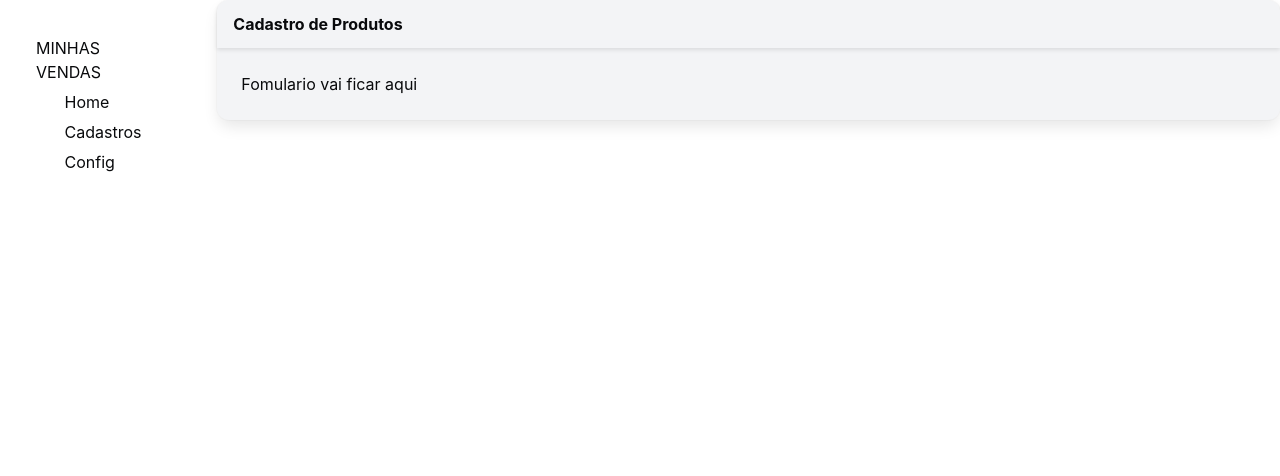
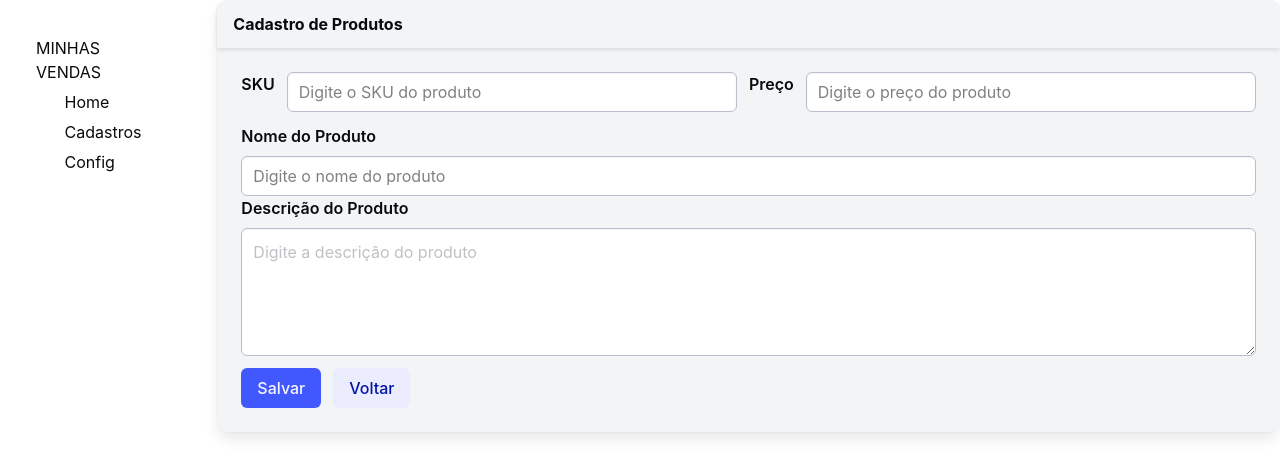
Before and after one commit to GabrielLimaSC/AppVendas, a Next.js app: page /cadastros/produtos in a window 1280 px wide. Shown: the top 476 px of the page. Built offline with nearby package versions, Linux system fonts and the light colour scheme.

Commit message:
Implementa formulário de cadastro de produtos com campos para SKU, preço, nome e descrição

```diff
--- a/src/app/components/produtos/cadastro/index.tsx
+++ b/src/app/components/produtos/cadastro/index.tsx
@@ -3,7 +3,55 @@ import { Layout } from '../../layout'
 export const CadastroProdutos: React.FC = () => {
     return (
         <Layout titulo="Cadastro de Produtos">
-            Fomulario vai ficar aqui
+            <div className="field is-grouped">
+
+                {/* SKU do Produto */}
+                <label className="label has-text-black" htmlFor="InputSku">SKU</label>
+                <div className="control is-expanded">
+                    <input className="input placeholder-gray is-hovered has-text-black has-background-white"
+                    id="InputSku"
+                    type="text"
+                    placeholder="Digite o SKU do produto"/>
+                </div>
+
+                {/* Preço */}
+                <label className="label has-text-black" htmlFor="InputPreco">Preço</label>
+                <div className="control is-expanded">
+                    <input className="input placeholder-gray is-hovered has-text-black has-background-white"
+                    id="InputPreco"
+                    type="text"
+                    placeholder="Digite o preço do produto"/>
+                </div>
+
+            </div>
+            <div className="field">
+                {/* Nome do Produto */}
+                <label className="label has-text-black" htmlFor="InputNome">Nome do Produto</label>
+                <div className="control is-expanded">
+                    <input className="input placeholder-gray is-hovered has-text-black has-background-white"
+                    id="InputNome"
+                    type="text"
+                    placeholder="Digite o nome do produto"/>
+                </div>
+
+                {/* Descrição do Produto */}
+                <label className="label has-text-black" htmlFor="InputDescricao">Descrição do Produto</label>
+                <div className="control is-expanded">
+                    <textarea className="textarea placeholder-gray is-hovered has-text-black has-background-white"
+                    id="InputDescricao"
+                    placeholder="Digite a descrição do produto"></textarea>
+                </div>
+            </div>
+
+            {/* Botões */}
+            <div className="field is-grouped">
+                <div className="control">
+                    <button className="button is-link">Salvar</button>
+                </div>
+                <div className="control">
+                    <button className="button is-link is-light">Voltar</button>
+                </div>
+            </div>
         </Layout>
     );
 }
--- a/src/app/globals.css
+++ b/src/app/globals.css
@@ -3,6 +3,11 @@
 :root {
   --background: #ffffff;
   --foreground: #171717;
+}
+
+.input.placeholder-gray::placeholder {
+  color: gray;
+  opacity: 1;
 }
 
 @theme inline {
```
